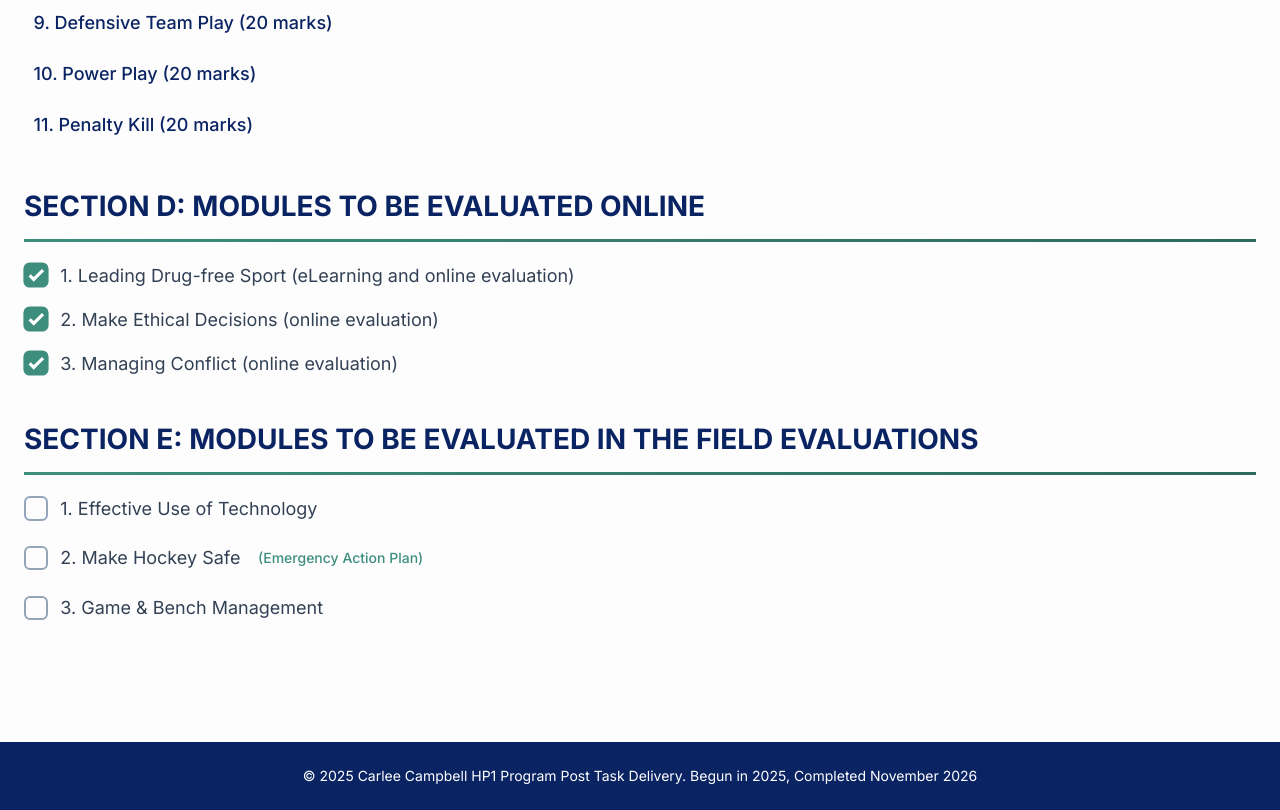
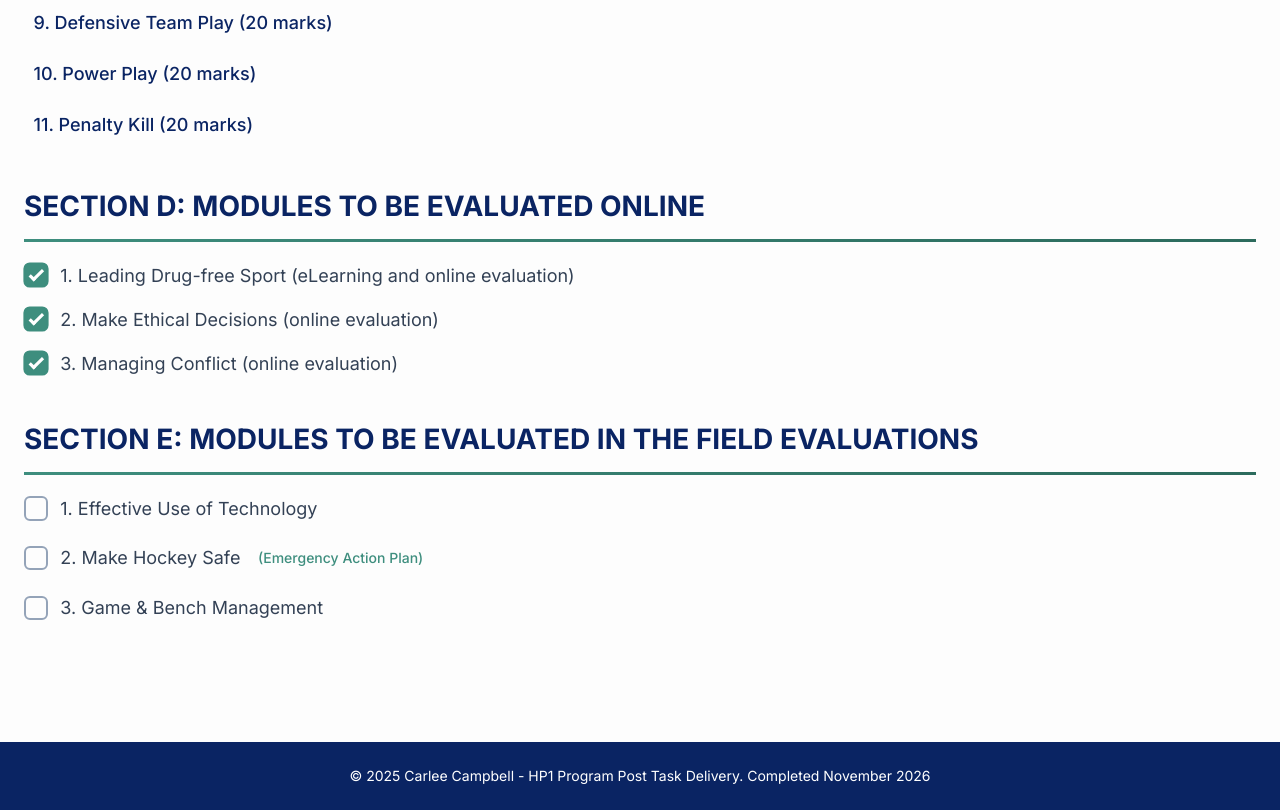
Before and after one commit to ccampbell1988/HP1-Post-Task-Home-Page, a plain HTML site: page index.html in a window 1280 px wide. Shown: the part 864-1674 px from the top of the page. Drawn offline with nearby package versions, Linux system fonts and the light colour scheme.

Commit message:
Adjust footer wording
Co-Authored-By: Claude Opus 5.5 <noreply@anthropic.com>

```diff
--- a/index.html
+++ b/index.html
@@ -369,7 +369,7 @@
     </main>
 
     <footer class="bg-[#0A2463] text-white text-center p-6 mt-12">
-        <p class="text-sm">&copy; 2025 Carlee Campbell HP1 Program Post Task Delivery. Begun in 2025, Completed November 2026</p>
+        <p class="text-sm">&copy; 2025 Carlee Campbell - HP1 Program Post Task Delivery. Completed November 2026</p>
     </footer>
 
     <script>
```
